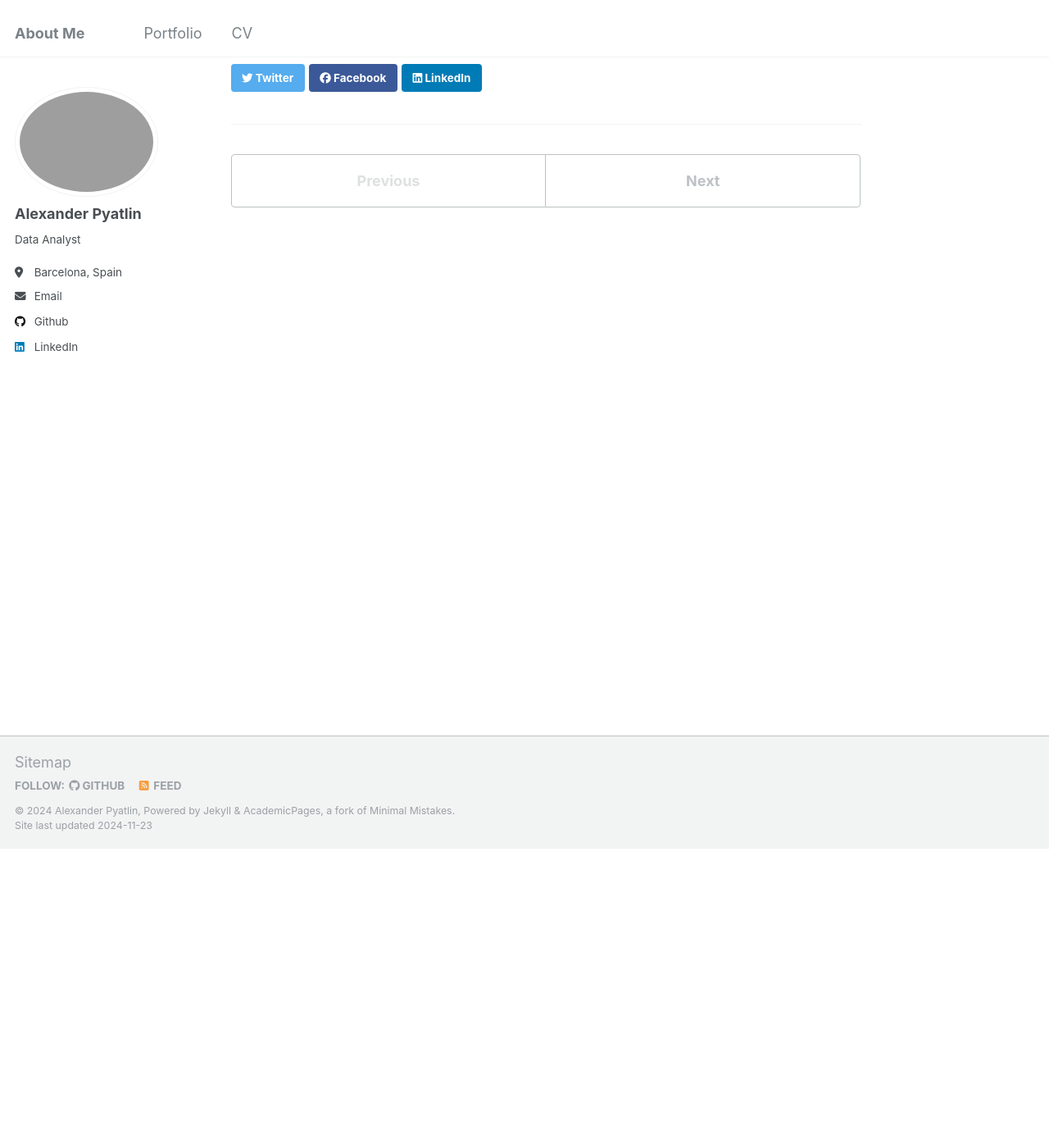
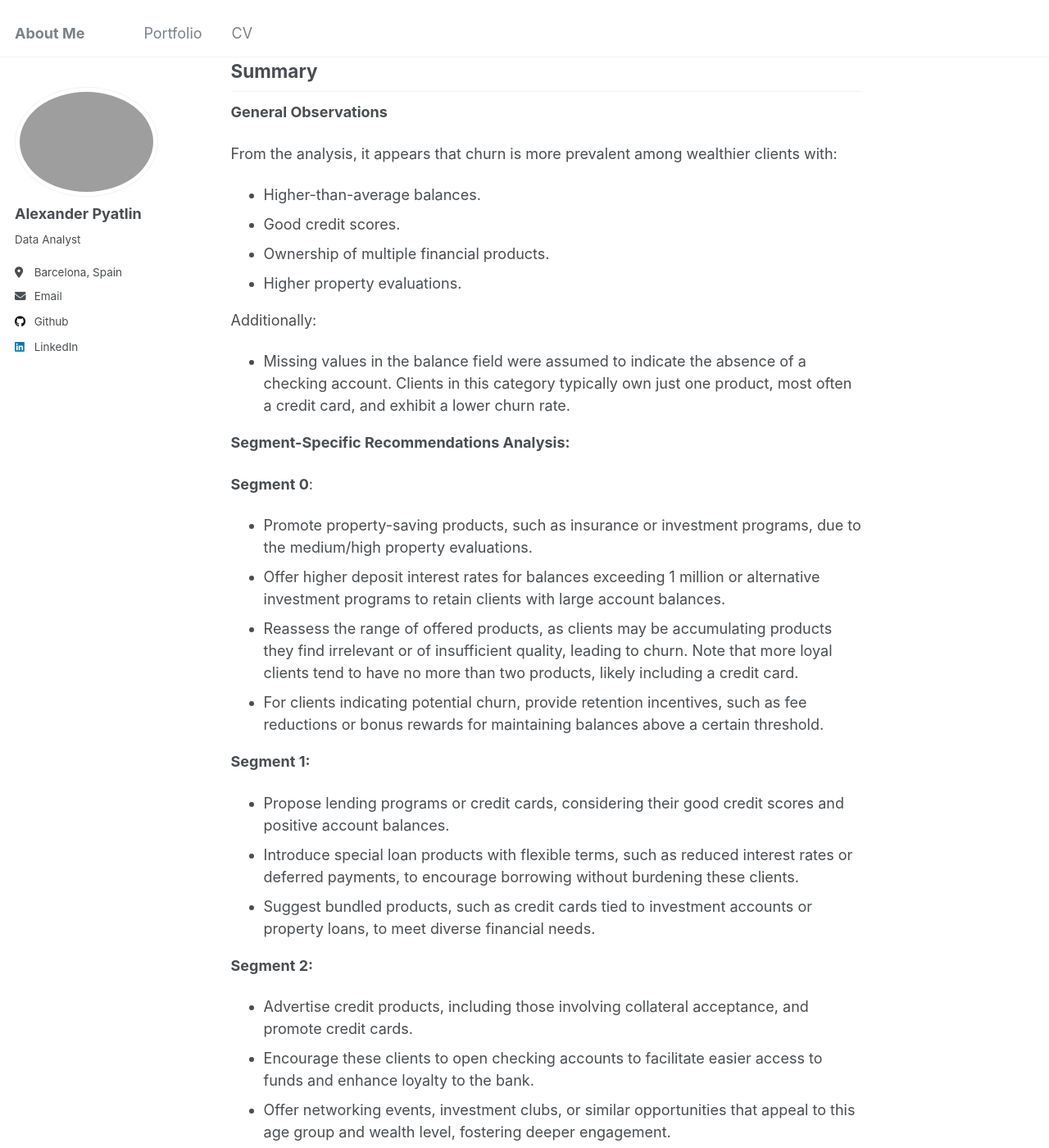
Before and after one commit to AlexPyatlin/alexpyatlin.github.io, a Jekyll site: the page built from _portfolio/portfolio-1.md, in a window 1280 px wide and 1400 px high, scrolled down 365 px. Shown: the whole window at 82% size. Built offline with Jekyll 4.4.1, drawn with Linux system fonts in a browser that asks for light colours; some of the changed text lies outside the part shown.

Commit message:
Update portfolio-1.md

```diff
--- a/_portfolio/portfolio-1.md
+++ b/_portfolio/portfolio-1.md
@@ -4,4 +4,44 @@ excerpt: "The project aims to minimize customer churn by identifying key factors
 collection: portfolio
 ---
 
-This is an item in your portfolio. It can be have images or nice text. If you name the file .md, it will be parsed as markdown. If you name the file .html, it will be parsed as HTML.
+The bank is experiencing difficulties in retaining customers. Attracting new customers is expensive, and it is more cost-effective to retain those about whom some information is already available. It is necessary to analyze the bank's customers and identify segments of customers who are prone to leaving the bank. **Research Goal:** Reduce customer churn. **Objective:** Identify homogeneous customer segments that maximize coverage of problem areas.
+
+## Summary
+
+**General Observations**
+
+From the analysis, it appears that churn is more prevalent among wealthier clients with:
+- Higher-than-average balances.
+- Good credit scores.
+- Ownership of multiple financial products.
+- Higher property evaluations.
+
+Additionally:
+- Missing values in the balance field were assumed to indicate the absence of a checking account. Clients in this category typically own just one product, most often a credit card, and exhibit a lower churn rate.
+
+**Segment-Specific Recommendations Analysis:**
+
+**Segment 0**:
+- Promote property-saving products, such as insurance or investment programs, due to the medium/high property evaluations.
+- Offer higher deposit interest rates for balances exceeding 1 million or alternative investment programs to retain clients with large account balances.
+- Reassess the range of offered products, as clients may be accumulating products they find irrelevant or of insufficient quality, leading to churn. Note that more loyal clients tend to have no more than two products, likely including a credit card.
+- For clients indicating potential churn, provide retention incentives, such as fee reductions or bonus rewards for maintaining balances above a certain threshold.
+
+**Segment 1:**
+- Propose lending programs or credit cards, considering their good credit scores and positive account balances.
+- Introduce special loan products with flexible terms, such as reduced interest rates or deferred payments, to encourage borrowing without burdening these clients.
+- Suggest bundled products, such as credit cards tied to investment accounts or property loans, to meet diverse financial needs.
+
+**Segment 2:**
+- Advertise credit products, including those involving collateral acceptance, and promote credit cards.
+- Encourage these clients to open checking accounts to facilitate easier access to funds and enhance loyalty to the bank.
+- Offer networking events, investment clubs, or similar opportunities that appeal to this age group and wealth level, fostering deeper engagement.
+
+**General Recommendations for All Segments:**
+1. Investigate Missing Balance Values
+2. Conduct exit surveys or interviews with clients who churn to gather feedback about dissatisfaction with products, service quality, or other factors
+3. Use predictive analytics to identify clients at risk of churning and proactively engage them with retention offers or personalized financial advice
+4. Use personalized marketing and communications tailored to the preferences and behaviors of each segment. For example:
+- Highlight security and wealth growth for Segment 0
+- Emphasize flexibility and rewards for Segment 1
+- Promote stability and opportunities for Segment 2.
```
